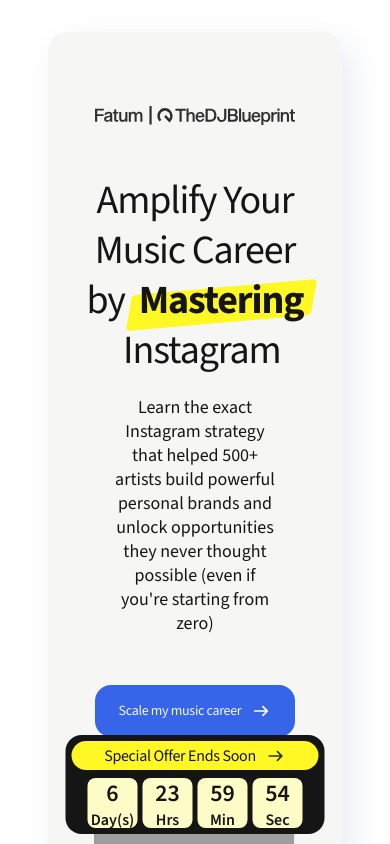
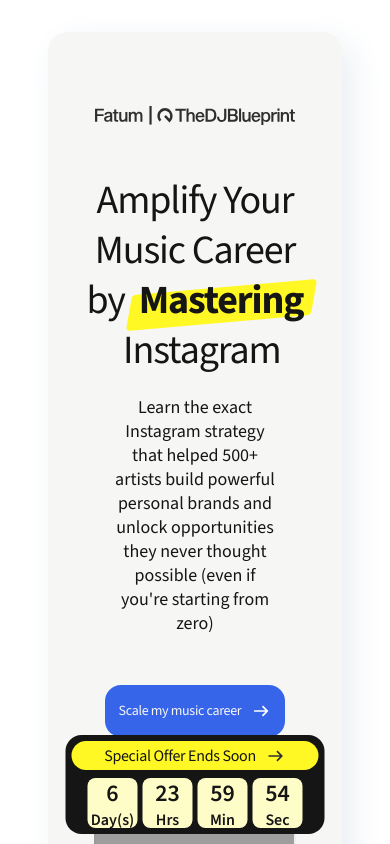
Before and after one commit to JoshAskew/FatumMusic, a React (Vite) app: page / in a window 390 px wide. Shown: the top 844 px of the page. Built offline with nearby package versions, Linux system fonts and the light colour scheme; grey boxes are pictures that could not be loaded.

Commit message:
increased media query break point size

```diff
--- a/src/styles/index.css
+++ b/src/styles/index.css
@@ -710,7 +710,7 @@ footer {
 
 /* Mobile */
 
-@media (max-width: 768px) {
+@media (max-width: 835px) {
 
     .tagline-container {
         display: flex;
@@ -789,7 +789,7 @@ footer {
         display: flex;
         justify-content: center;
         align-items: center;
-        width: 200px;
+        width: 180px;
         border-radius: 16px;
         cursor: pointer;
         font-size: 14px;
```
